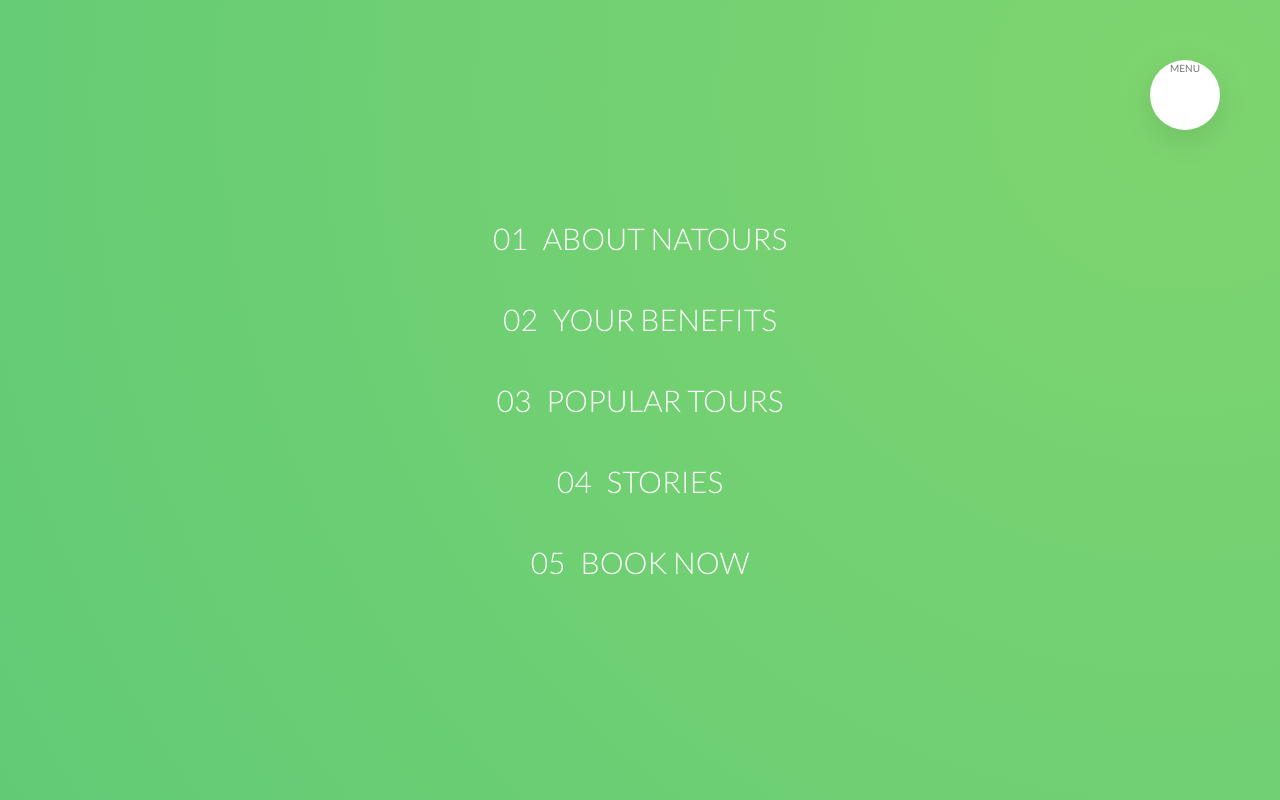
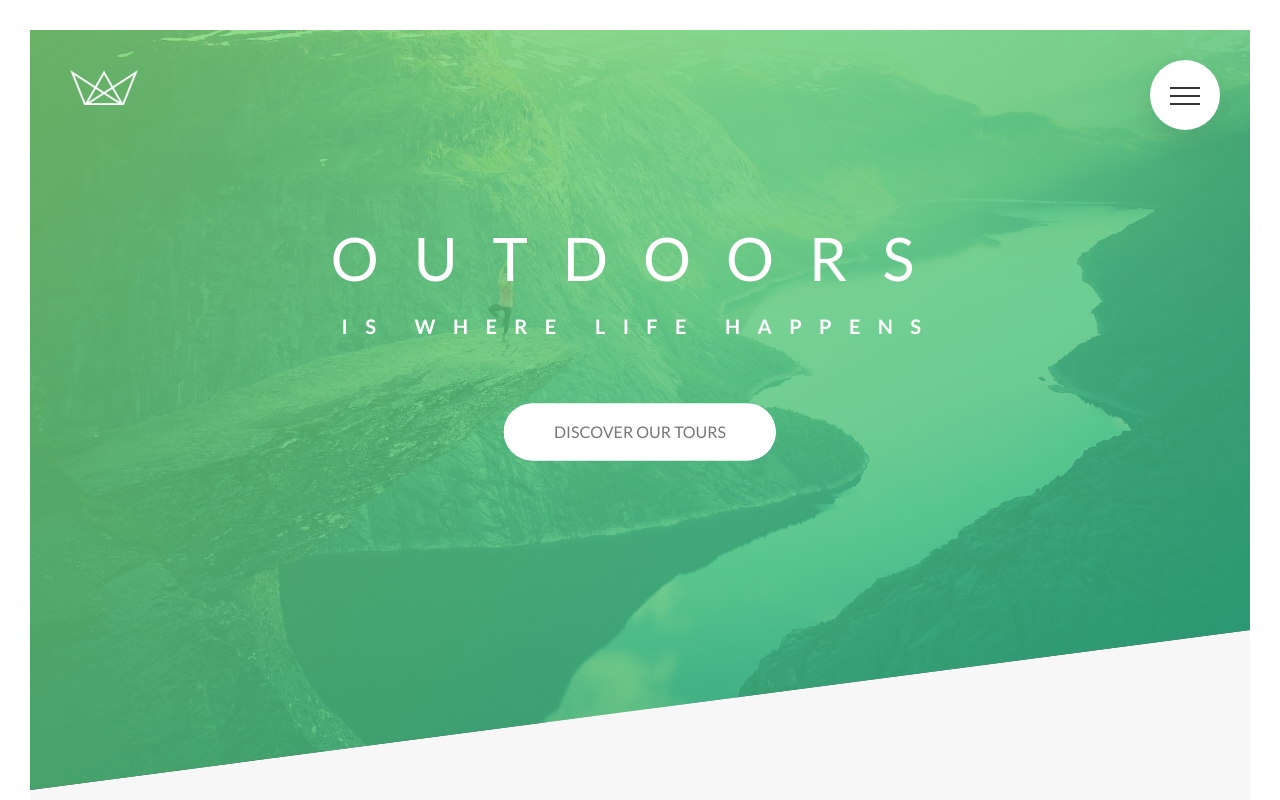
Before and after one commit to catalinpetrovici/Natours-SASS, a website: page index.html in a window 1280 px wide. Shown: the top 800 px of the page. Drawn offline with Linux system fonts and the light colour scheme.

Commit message:
Navigation - done

```diff
--- a/index.html
+++ b/index.html
@@ -18,7 +18,10 @@
 
     <div class="navigation">
         <input type="checkbox" class="navigation__checkbox" id="navi-toggle">
-        <label for="navi-toggle" class="navigation__button">MENU</label>
+
+        <label for="navi-toggle" class="navigation__button">
+            <span class="navigation__icon">&nbsp;</span>
+        </label>
 
         <div class="navigation__background">&nbsp;</div>
 
--- a/sass/layout/_navigation.scss
+++ b/sass/layout/_navigation.scss
@@ -11,7 +11,7 @@
         top: 6rem;
         right: 6rem;
         border-radius: 50%;
-        z-index: 2000;
+        z-index: 20;
         box-shadow: 0 1rem 3rem rgba($color-black, 0.1);
         text-align: center;
         cursor: pointer;
@@ -26,18 +26,21 @@
         right: 6.5rem;
         background-image: radial-gradient($color-primary-light, $color-primary-dark);
         z-index: 10;
-        // transition: transform 0.8s cubic-bezier(0.86, 0, 0.07, 1);
+        transition: transform 0.8s cubic-bezier(0.86, 0, 0.07, 1);
 
-        transform: scale(100);
+        //transform: scale(80);
     }
 
     &__nav {
         height: 100vh;
-        width: 100%;
         position: fixed;
         top: 0;
-        right: 0;
-        z-index: 20;
+        left: 0;
+        z-index: 15;
+
+        opacity: 0;
+        width: 0;
+        transition: all 0.8s cubic-bezier(0.68, -0.55, 0.265, 1.55);
     }
 
     &__list {
@@ -67,11 +70,11 @@
             background-image: linear-gradient(120deg, transparent 0%, transparent 50%, $color-white 50%);
             background-size: 220%;
             transition: all 0.4s;
-        }
 
-        span {
-            margin-right: 1.5rem;
-            display: inline-block;
+            span {
+                margin-right: 1.5rem;
+                display: inline-block;
+            }
         }
 
         &:hover,
@@ -81,4 +84,66 @@
             transform: translateX(1rem);
         }
     }
+
+    //FUNCTIONALITY
+    &__checkbox:checked ~ &__background {
+        transform: scale(80);
+    }
+
+    &__checkbox:checked ~ &__nav {
+        opacity: 1;
+        width: 100%;
+    }
+
+    //ICON
+    &__icon {
+        position: relative;
+        margin-top: 3.5rem;
+
+        &,
+        &::before,
+        &::after {
+            width: 3rem;
+            height: 2px;
+            background-color: $color-grey-dark-3;
+            display: inline-block;
+        }
+
+        &::before,
+        &::after {
+            content: "";
+            position: absolute;
+            left: 0;
+            transition: all 0.2s;
+        }
+
+        &::before {
+            top: -0.8rem;
+        }
+        &::after {
+            top: 0.8rem;
+        }
+    }
+
+    &__button:hover &__icon::before {
+        top: -1rem;
+    }
+
+    &__button:hover &__icon::after {
+        top: 1rem;
+    }
+
+    &__checkbox:checked + &__button &__icon {
+        background-color: transparent;
+    }
+
+    &__checkbox:checked + &__button &__icon::before {
+        top: 0;
+        transform: rotate(135deg);
+    }
+
+    &__checkbox:checked + &__button &__icon::after {
+        top: 0;
+        transform: rotate(-135deg);
+    }
 }
```
Also changed, not shown: css/style.css.
